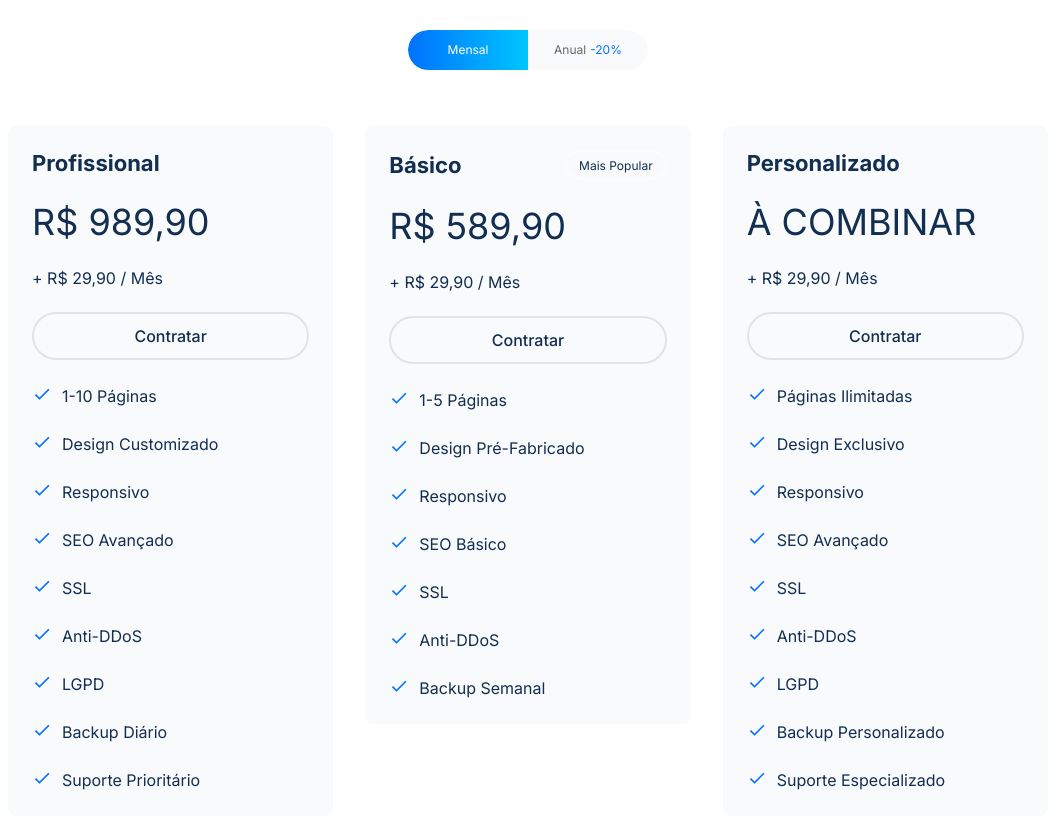
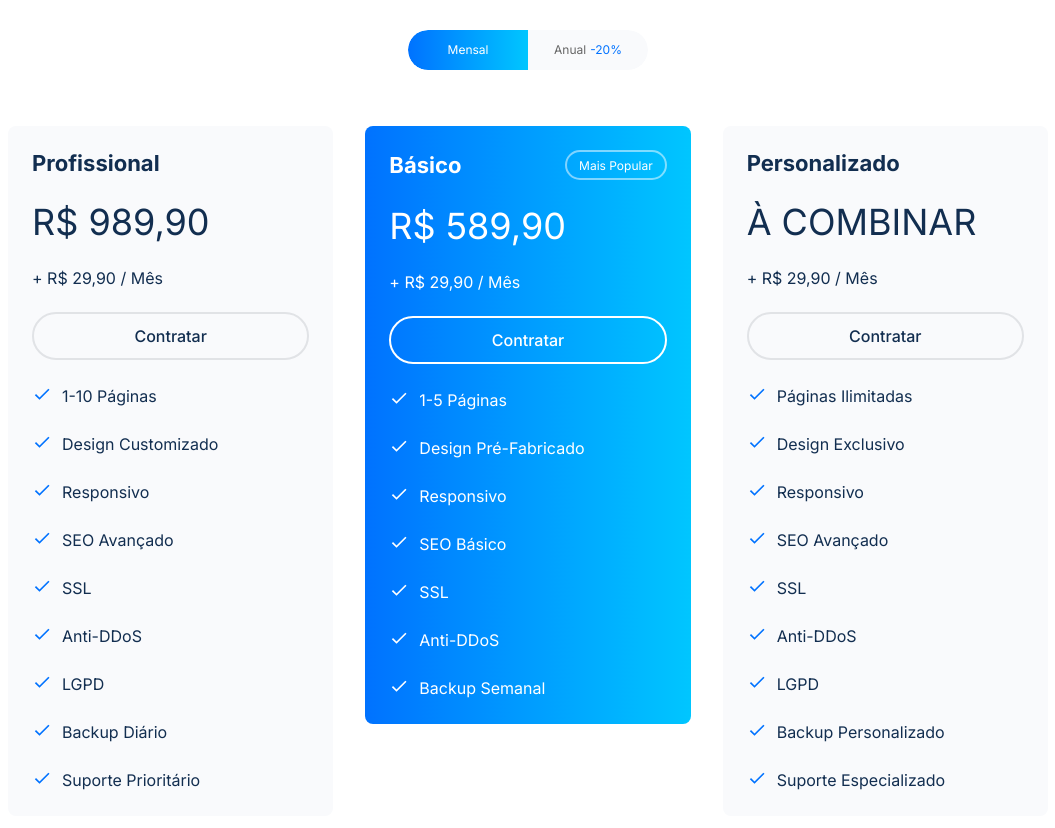
Before and after one commit to MPCGomes/niloware, a Next.js app: page / in a window 1280 px wide. Shown: the part 2900-3728 px from the top of the page, without its empty margins (112-1167 px from the left). Built offline with nearby package versions, Linux system fonts and the light colour scheme.

Commit message:
refactor pricing section

```diff
--- a/src/containers/homePage/pricingSection/PricingSection.tsx
+++ b/src/containers/homePage/pricingSection/PricingSection.tsx
@@ -23,7 +23,6 @@ const PricingSection = () => {
       <div className={styles.pricingContainer}>
         <PricingCard
           plan="Profissional"
-          mostPopular=""
           price="R$ 989,90"
           monthlyPrice={isAnnual ? "+ R$ 287,04 / Ano" : "+ R$ 29,90 / Mês"}
           features={[
@@ -37,17 +36,12 @@ const PricingSection = () => {
             "Backup Diário",
             "Suporte Prioritário",
           ]}
-          backgroundGradient=""
-          textColor=""
-          btnColor="#122E50"
-          btnBorder="#122E5010"
-          listColor="#666666"
-          checkColor="#0072FF"
+          variant="default"
         />
 
         <PricingCard
           plan="Básico"
-          mostPopular="Mais Popular"
+          mostPopular={true}
           price="R$ 589,90"
           monthlyPrice={isAnnual ? "+ R$ 287,04 / Ano" : "+ R$ 29,90 / Mês"}
           features={[
@@ -59,17 +53,11 @@ const PricingSection = () => {
             "Anti-DDoS",
             "Backup Semanal",
           ]}
-          backgroundGradient="linear-gradient(90deg, #0072FF, #00C6FF)"
-          textColor="#fff"
-          btnColor=""
-          btnBorder=""
-          listColor=""
-          checkColor=""
+          variant="popular"
         />
 
         <PricingCard
           plan="Personalizado"
-          mostPopular=""
           price="À COMBINAR"
           monthlyPrice={isAnnual ? "+ R$ 287,04 / Ano" : "+ R$ 29,90 / Mês"}
           features={[
@@ -83,12 +71,7 @@ const PricingSection = () => {
             "Backup Personalizado",
             "Suporte Especializado",
           ]}
-          backgroundGradient=""
-          textColor=""
-          btnColor="#122E50"
-          btnBorder="#122E5010"
-          listColor="#666666"
-          checkColor="#0072FF"
+          variant="default"
         />
       </div>
     </section>
```
